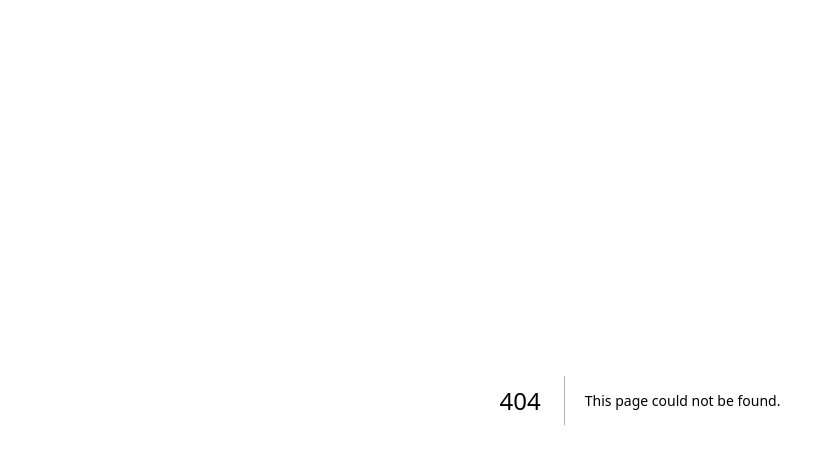
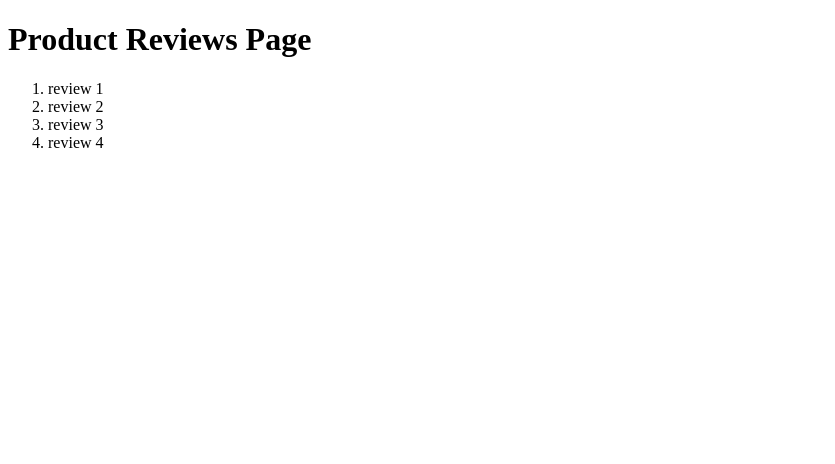
Before and after one commit to amgowda42/next-Js, a Next.js app in the folder routing/: page /products/1/reviews in a window 1280 px wide. Before the commit this address had no page. Shown: the top 464 px of the page, without its empty margins (0-835 px from the left). Built offline with nearby package versions, Linux system fonts and the light colour scheme.

Commit message:
nested dynamic routing

```diff
--- /dev/null
+++ b/routing/src/app/products/[productId]/reviews/page.tsx
@@ -0,0 +1,13 @@
+export default function Reviews() {
+  return (
+    <>
+      <h1>Product Reviews Page</h1>
+      <ol>
+        <li>review 1 </li>
+        <li>review 2 </li>
+        <li>review 3 </li>
+        <li>review 4 </li>
+      </ol>
+    </>
+  );
+}
```
Also changed, not shown: routing/src/app/products/[productId]/page.tsx (added, +8 -0 lines), routing/src/app/products/[productId]/reviews/[reviewId]/page.tsx (added, +12 -0 lines), routing/src/app/products/page.tsx (added, +13 -0 lines).
